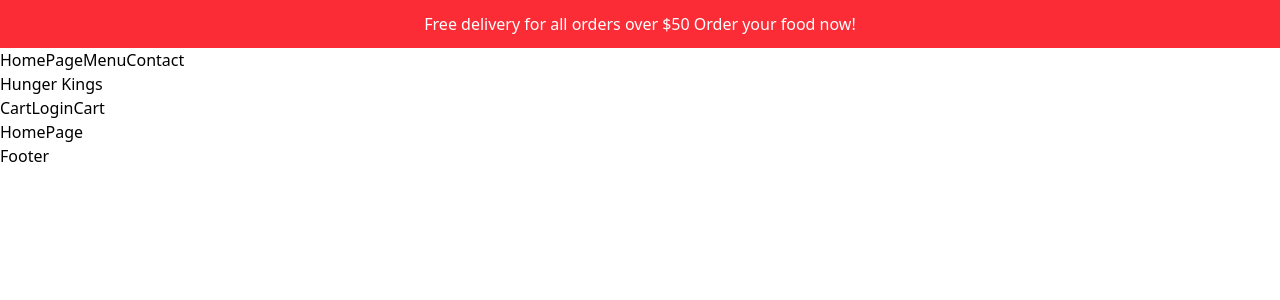
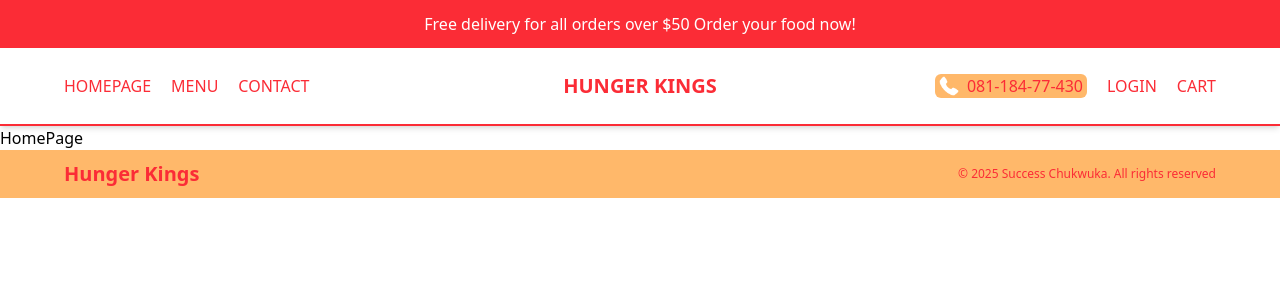
Before and after one commit to jehovah-son/Hunger-King, a Next.js app: page / in a window 1280 px wide. Shown: the top 300 px of the page. Built offline with nearby package versions, Linux system fonts and the light colour scheme.

Commit message:
`Updated Navbar and Footer components with new styles and content`

```diff
--- a/src/component/Footer.tsx
+++ b/src/component/Footer.tsx
@@ -1,5 +1,13 @@
 import React from "react";
 
 export default function Footer() {
-  return <div>Footer</div>;
+  return (
+    <div className=" h-12 md:px-16  px-3 bg-orange-300  flex justify-between flex-1 items-center text-red-500   ">
+      <div className="font-bold md:text-xl text-sm">Hunger Kings</div>
+      <div className="text-xs">
+        {" "}
+        © 2025 Success Chukwuka. All rights reserved
+      </div>
+    </div>
+  );
 }
--- a/src/component/Navbar.tsx
+++ b/src/component/Navbar.tsx
@@ -1,20 +1,36 @@
 import Link from "next/link";
+import Phone from "../../public/phone.png";
+import Image from "next/image";
+import MenuPage from "@/app/menu/page";
 
 export default function Navbar() {
+  const user = false;
   return (
-    <div className="">
-      <div>
+    <div className="md:px-16 md:py-6 px-3 py-3 flex justify-between gap-3 items-center shadow-md border-b-2 text-red-500 uppercase border-red-500 ">
+      <div className="md:flex gap-5 flex-1 md:block hidden">
         <Link href="/">HomePage</Link>
         <Link href="/menu">Menu</Link>
         <Link href="/contact">Contact</Link>
       </div>
-      <div>
+      <div className="md:font-bold text-xl md:text-center  flex-1">
         <Link href="/">Hunger Kings</Link>
       </div>
-      <div>
+      <div className="md:flex gap-5 flex-1 justify-end  md:block hidden">
+        <div className="flex items-center gap-2 bg-orange-300 rounded-md px-1 ">
+          <Image src={Phone} alt="phone" width={20} height={20} />
+          <span className="truncate">081-184-77-430</span>
+        </div>
+
+        {user ? (
+          <Link href="/profile">Orders</Link>
+        ) : (
+          <Link href="/login">Login</Link>
+        )}
         <Link href="/cart">Cart</Link>
-        <Link href="/login">Login</Link>
-        <Link href="/cart">Cart</Link>
+      </div>
+      {/* mobile view menu */}
+      <div className="md:hidden block">
+        <MenuPage />
       </div>
     </div>
   );
--- a/src/component/Notification.tsx
+++ b/src/component/Notification.tsx
@@ -2,7 +2,7 @@ import React from "react";
 
 export default function Notification() {
   return (
-    <div className="bg-red-500 h-12 flex items-center justify-center text-white md:text-base text-sm cursor-pointer">
+    <div className="bg-red-500 h-12 flex items-center justify-center text-white md:text-base text-sm cursor-pointer ">
       Free delivery for all orders over $50 Order your food now!
     </div>
   );
```
